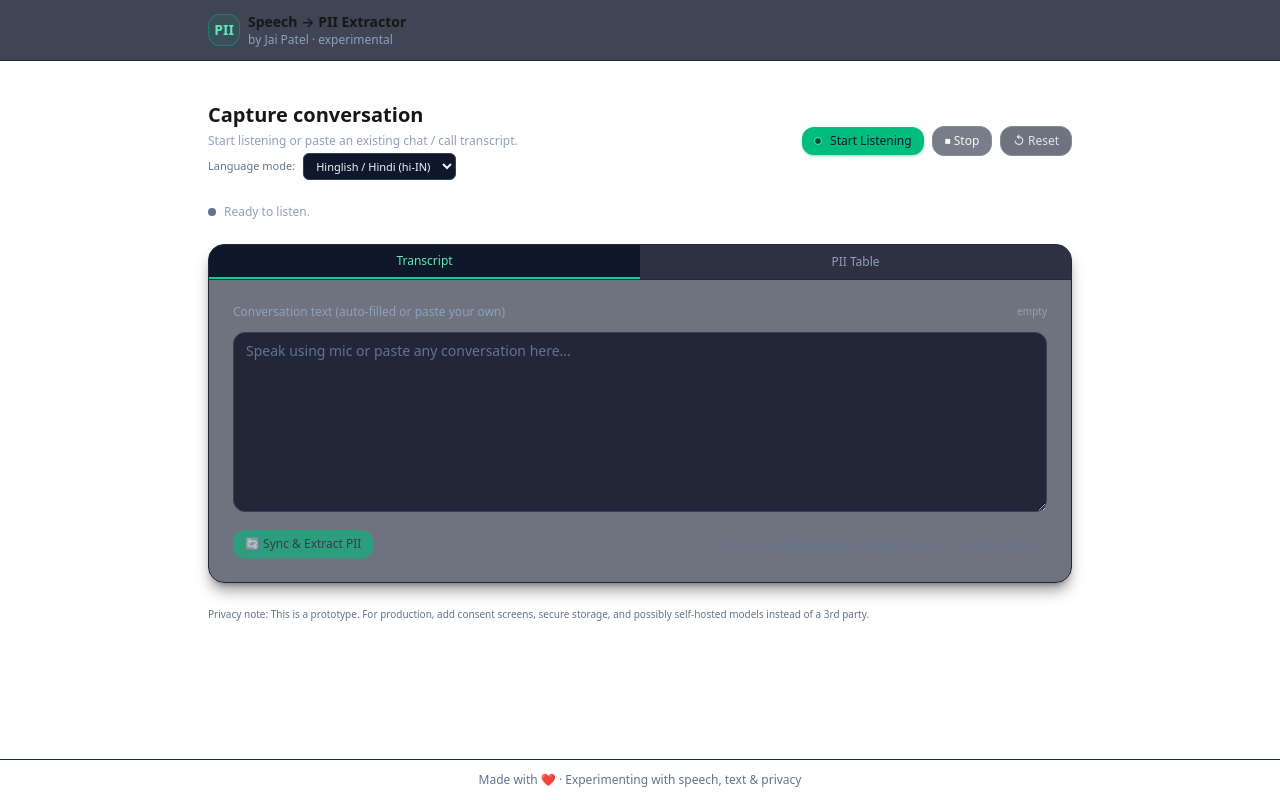
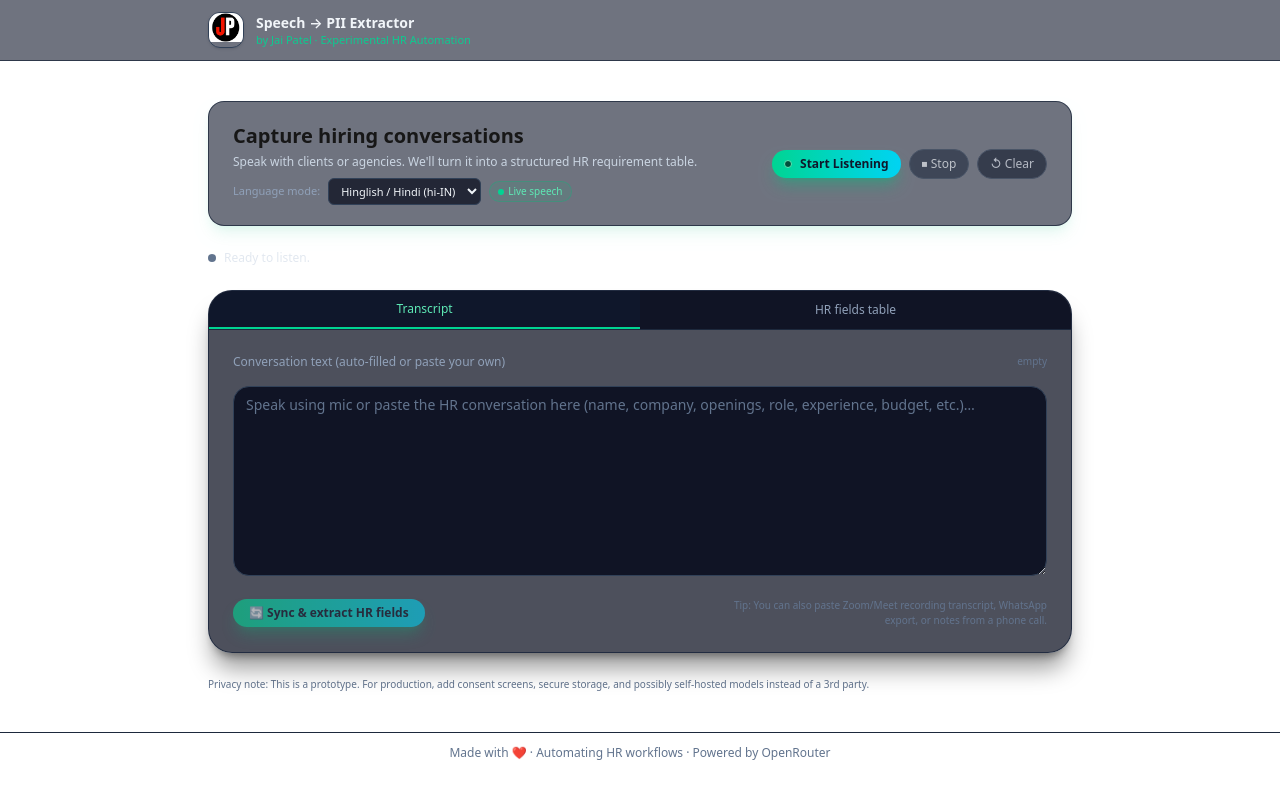
Before and after one commit to Vermajai1995/hr-assistant-workflow, a Next.js app: page /capture in a window 1280 px wide. Built offline with nearby package versions, Linux system fonts and the light colour scheme.

Commit message:
refine 1

```diff
--- a/app/capture/page.tsx
+++ b/app/capture/page.tsx
@@ -153,7 +153,7 @@ export default function CapturePage() {
     }
     setIsExtracting(true);
     setError(null);
-    setStatus("Extracting PII…");
+    setStatus("Extracting structured HR details…");
 
     try {
       const res = await fetch("/api/extract-pii", {
@@ -171,8 +171,8 @@ export default function CapturePage() {
       setPiiRows(data.rows || []);
       setStatus(
         data.rows?.length
-          ? `Found ${data.rows.length} PII items.`
-          : "No PII found in this conversation."
+          ? `Found ${data.rows.length} key fields for this requirement.`
+          : "No useful fields found in this conversation."
       );
       setActiveTab("pii");
     } catch (err: any) {
@@ -232,7 +232,7 @@ export default function CapturePage() {
     const url = URL.createObjectURL(blob);
     const link = document.createElement("a");
     link.href = url;
-    link.download = "pii-data.csv";
+    link.download = "hr-requirement-fields.csv";
     link.click();
     URL.revokeObjectURL(url);
     setStatus("CSV exported.");
@@ -255,27 +255,36 @@ export default function CapturePage() {
 
   return (
     <div className="mx-auto max-w-4xl px-4 py-10 space-y-6">
-      {/* Top controls */}
-      <div className="flex flex-col gap-3 sm:flex-row sm:items-center sm:justify-between">
+
+      {/* Top heading + actions card */}
+      <div className="rounded-2xl border border-slate-800/80 bg-slate-900/60 backdrop-blur-xl px-4 py-4 sm:px-6 sm:py-5 flex flex-col gap-4 sm:flex-row sm:items-center sm:justify-between shadow-lg shadow-emerald-500/10">
         <div className="space-y-1">
-          <h1 className="text-xl font-semibold">Capture conversation</h1>
-          <p className="text-xs text-slate-400">
-            Start listening or paste an existing chat / call transcript.
+          <h1 className="text-lg sm:text-xl font-semibold">
+            Capture hiring conversations
+          </h1>
+          <p className="text-[11px] sm:text-xs text-slate-300">
+            Speak with clients or agencies. We&apos;ll turn it into a structured HR
+            requirement table.
           </p>
-          <div className="flex items-center gap-2 text-[11px] text-slate-400">
-            <span className="text-slate-500">Language mode:</span>
+
+          <div className="flex items-center gap-2 text-[11px] text-slate-300 pt-1">
+            <span className="text-slate-400">Language mode:</span>
             <select
               value={lang}
               onChange={(e) =>
                 setLang(e.target.value as "hi-IN" | "en-IN" | "en-US")
               }
               disabled={isListening}
-              className="rounded-md border border-slate-700 bg-slate-900 px-2 py-1 text-[11px] text-slate-100"
+              className="rounded-md border border-slate-700 bg-slate-950/70 px-2 py-1 text-[11px] text-slate-100 focus:outline-none focus:ring-1 focus:ring-emerald-400/70"
             >
               <option value="hi-IN">Hinglish / Hindi (hi-IN)</option>
               <option value="en-IN">English (India - en-IN)</option>
               <option value="en-US">English (US - en-US)</option>
             </select>
+            <span className="inline-flex items-center gap-1 rounded-full bg-emerald-500/10 border border-emerald-500/30 px-2 py-[2px] text-[10px] text-emerald-300">
+              <span className="h-1.5 w-1.5 rounded-full bg-emerald-400" />
+              Live speech
+            </span>
           </div>
         </div>
 
@@ -283,148 +292,150 @@ export default function CapturePage() {
           <button
             onClick={startListening}
             disabled={!isSupported || isListening}
-            className="inline-flex items-center gap-2 rounded-xl bg-emerald-500 px-3 py-1.5 text-xs font-medium text-slate-900 shadow shadow-emerald-500/40 disabled:opacity-50"
+            className="inline-flex items-center gap-2 rounded-full bg-gradient-to-r from-emerald-400 to-cyan-400 px-3 py-1.5 text-xs font-semibold text-slate-900 shadow-lg shadow-emerald-500/40 disabled:opacity-50"
           >
             <span className="h-2 w-2 rounded-full bg-emerald-900 border border-emerald-300" />
-            Start Listening
+            {isSupported ? "Start Listening" : "Not supported"}
           </button>
           <button
             onClick={stopListening}
             disabled={!isListening}
-            className="inline-flex items-center gap-2 rounded-xl bg-slate-800 px-3 py-1.5 text-xs font-medium text-slate-100 border border-slate-700 disabled:opacity-50"
+            className="inline-flex items-center gap-2 rounded-full bg-slate-800 px-3 py-1.5 text-xs font-medium text-slate-100 border border-slate-700 disabled:opacity-50"
           >
             ⏹ Stop
           </button>
           <button
             onClick={handleReset}
             disabled={isBusy || (!transcript && !piiRows.length)}
-            className="inline-flex items-center gap-2 rounded-xl bg-slate-900 px-3 py-1.5 text-xs font-medium text-slate-300 border border-slate-700 disabled:opacity-50"
+            className="inline-flex items-center gap-2 rounded-full bg-slate-900 px-3 py-1.5 text-xs font-medium text-slate-200 border border-slate-700 disabled:opacity-50"
           >
-            ↺ Reset
+            ↺ Clear
           </button>
         </div>
       </div>
 
       {/* Status line */}
-      <div className="text-xs text-slate-400 flex items-center gap-2">
+      <div className="flex items-center gap-2 text-xs text-slate-200">
         <span
           className={`inline-flex h-2 w-2 rounded-full ${
             isListening
-              ? "bg-emerald-400"
+              ? "bg-emerald-400 shadow-[0_0_0_4px] shadow-emerald-500/20"
               : isExtracting
-              ? "bg-amber-400"
+              ? "bg-amber-400 shadow-[0_0_0_4px] shadow-amber-500/20"
               : "bg-slate-500"
           }`}
         />
         <span>{status}</span>
         {isExtracting && (
-          <span className="text-[10px] text-slate-500">
-            (PII extraction in progress…)
+          <span className="text-[10px] text-slate-400">
+            (Parsing roles, openings, budget, experience…)
           </span>
         )}
       </div>
 
       {error && (
-        <div className="text-xs text-red-400 border border-red-700/60 bg-red-950/40 rounded-lg px-3 py-2">
+        <div className="text-xs text-red-300 border border-red-700/70 bg-red-950/50 rounded-xl px-3 py-2">
           {error}
         </div>
       )}
 
-      {/* Tabs + content */}
-      <div className="rounded-2xl border border-slate-800 bg-slate-900/60 shadow-lg shadow-black/40 overflow-hidden">
+      {/* Main card: tabs + content */}
+      <div className="rounded-3xl border border-slate-800/90 bg-slate-950/70 backdrop-blur-xl shadow-xl shadow-black/40 overflow-hidden">
         {/* Tabs */}
-        <div className="flex border-b border-slate-800 bg-slate-950/60">
+        <div className="flex border-b border-slate-800 bg-slate-950/80">
           <button
             onClick={() => handleTabChange("transcript")}
-            className={`flex-1 px-4 py-2 text-xs font-medium ${
+            className={`flex-1 px-4 py-2.5 text-xs font-medium transition-colors ${
               activeTab === "transcript"
                 ? "bg-slate-900 text-emerald-300 border-b-2 border-emerald-400"
-                : "text-slate-400 hover:text-slate-200"
+                : "text-slate-400 hover:text-slate-100"
             }`}
           >
             Transcript
           </button>
           <button
             onClick={() => handleTabChange("pii")}
-            className={`flex-1 px-4 py-2 text-xs font-medium ${
+            className={`flex-1 px-4 py-2.5 text-xs font-medium transition-colors ${
               activeTab === "pii"
                 ? "bg-slate-900 text-emerald-300 border-b-2 border-emerald-400"
-                : "text-slate-400 hover:text-slate-200"
+                : "text-slate-400 hover:text-slate-100"
             }`}
             disabled={isListening}
           >
-            PII Table
+            HR fields table
           </button>
         </div>
 
         {/* Body */}
         <div className="p-4 sm:p-6">
           {activeTab === "transcript" && (
-            <div className="space-y-3">
-              <label className="flex justify-between items-center text-xs text-slate-400">
+            <div className="space-y-4">
+              <div className="flex justify-between items-center text-xs text-slate-400">
                 <span>Conversation text (auto-filled or paste your own)</span>
-                <span className="text-[10px]">
+                <span className="text-[10px] text-slate-500">
                   {transcript.length
                     ? `${transcript.length} characters`
                     : "empty"}
                 </span>
-              </label>
+              </div>
+
               <textarea
-                className="w-full min-h-[180px] rounded-xl border border-slate-700 bg-slate-950/70 px-3 py-2 text-sm text-slate-100 placeholder:text-slate-500 outline-none focus:ring-1 focus:ring-emerald-500/70 focus:border-emerald-500/90 resize-y"
-                placeholder="Speak using mic or paste any conversation here..."
+                className="w-full min-h-[190px] rounded-2xl border border-slate-700 bg-slate-950/80 px-3 py-2 text-sm text-slate-100 placeholder:text-slate-500 outline-none focus:ring-1 focus:ring-emerald-400/70 focus:border-emerald-400/90 resize-y"
+                placeholder="Speak using mic or paste the HR conversation here (name, company, openings, role, experience, budget, etc.)…"
                 value={transcript}
                 onChange={(e) => setTranscript(e.target.value)}
                 readOnly={isListening}
               />
 
-              <div className="flex flex-wrap gap-2 justify-between items-center">
+              <div className="flex flex-wrap gap-3 justify-between items-center">
                 <button
                   onClick={() => handleExtractPII(false)}
                   disabled={!transcript.trim() || isBusy}
-                  className="inline-flex items-center gap-2 rounded-xl bg-emerald-500 px-3 py-1.5 text-xs font-medium text-slate-900 shadow shadow-emerald-500/40 disabled:opacity-50"
+                  className="inline-flex items-center gap-2 rounded-full bg-gradient-to-r from-emerald-400 to-cyan-400 px-4 py-1.5 text-xs font-semibold text-slate-900 shadow-lg shadow-emerald-500/40 disabled:opacity-50"
                 >
-                  🔄 Sync &amp; Extract PII
+                  🔄 Sync &amp; extract HR fields
                 </button>
-                <p className="text-[10px] text-slate-500">
-                  Tip: You can paste Zoom/Meet chat, WhatsApp export, call
-                  transcript, etc.
+                <p className="text-[10px] text-slate-500 max-w-xs text-right">
+                  Tip: You can also paste Zoom/Meet recording transcript, WhatsApp
+                  export, or notes from a phone call.
                 </p>
               </div>
             </div>
           )}
 
           {activeTab === "pii" && (
-            <div className="space-y-3">
+            <div className="space-y-4">
               <div className="flex items-center justify-between gap-2 flex-wrap">
                 <div>
-                  <h2 className="text-sm font-medium">Detected PII</h2>
+                  <h2 className="text-sm font-semibold text-slate-100">
+                    Structured requirement fields
+                  </h2>
                   <p className="text-[11px] text-slate-400">
-                    {piiRows.length
-                      ? "Review carefully before sharing or storing."
-                      : "No PII detected yet. Try syncing a transcript."}
+                    Use this table to update your ATS, share with team, or send
+                    back to client.
                   </p>
                 </div>
                 <div className="flex items-center gap-2 flex-wrap">
                   <button
                     onClick={handleCopyAsMarkdown}
                     disabled={!piiRows.length || isBusy}
-                    className="rounded-xl bg-slate-800 px-3 py-1.5 text-[11px] font-medium text-slate-100 border border-slate-700 disabled:opacity-50"
+                    className="rounded-full bg-slate-900 px-3 py-1.5 text-[11px] font-medium text-slate-100 border border-slate-700 disabled:opacity-50"
                   >
                     Copy as table
                   </button>
                   <button
                     onClick={handleExportCSV}
                     disabled={!piiRows.length || isBusy}
-                    className="rounded-xl bg-slate-800 px-3 py-1.5 text-[11px] font-medium text-slate-100 border border-slate-700 disabled:opacity-50"
+                    className="rounded-full bg-slate-900 px-3 py-1.5 text-[11px] font-medium text-slate-100 border border-slate-700 disabled:opacity-50"
                   >
                     Export CSV
                   </button>
                 </div>
               </div>
 
-              <div className="overflow-x-auto border border-slate-800 rounded-xl">
+              <div className="overflow-x-auto border border-slate-800/80 rounded-2xl bg-slate-950/70">
                 <table className="min-w-full text-[11px]">
-                  <thead className="bg-slate-900/80 border-b border-slate-800">
+                  <thead className="bg-gradient-to-r from-slate-900 via-slate-900 to-slate-950 border-b border-slate-800">
                     <tr>
                       <th className="px-2 py-2 text-left text-slate-400 font-medium">
                         #
@@ -451,16 +462,17 @@ export default function CapturePage() {
                       <tr>
                         <td
                           colSpan={6}
-                          className="px-3 py-4 text-center text-slate-500"
+                          className="px-3 py-5 text-center text-slate-500"
                         >
-                          No PII rows yet. Extract using the transcript tab.
+                          No HR fields detected yet. Extract using the transcript
+                          tab.
                         </td>
                       </tr>
                     ) : (
                       piiRows.map((row, idx) => (
                         <tr
                           key={idx}
-                          className="border-t border-slate-800/80 hover:bg-slate-900/60"
+                          className="border-t border-slate-800/70 odd:bg-slate-950/70 even:bg-slate-950/40 hover:bg-slate-900/60 transition-colors"
                         >
                           <td className="px-2 py-2 align-top text-slate-500">
                             {idx + 1}
@@ -471,8 +483,10 @@ export default function CapturePage() {
                           <td className="px-2 py-2 align-top text-slate-100">
                             {row.value}
                           </td>
-                          <td className="px-2 py-2 align-top text-slate-300">
-                            {row.category}
+                          <td className="px-2 py-2 align-top">
+                            <span className={categoryBadgeClass(row.category)}>
+                              {row.category || "—"}
+                            </span>
                           </td>
                           <td className="px-2 py-2 align-top text-slate-300">
                             {row.confidence !== undefined
@@ -514,3 +528,22 @@ function csvEscape(text: string): string {
   }
   return text;
 }
+
+function categoryBadgeClass(category: string): string {
+  const base =
+    "inline-flex items-center rounded-full border px-2 py-[2px] text-[10px] capitalize";
+  switch (category?.toLowerCase()) {
+    case "client":
+      return `${base} bg-emerald-500/10 border-emerald-400/60 text-emerald-200`;
+    case "role":
+      return `${base} bg-cyan-500/10 border-cyan-400/60 text-cyan-200`;
+    case "openings":
+      return `${base} bg-indigo-500/10 border-indigo-400/60 text-indigo-200`;
+    case "budget":
+      return `${base} bg-amber-500/10 border-amber-400/60 text-amber-200`;
+    case "location":
+      return `${base} bg-fuchsia-500/10 border-fuchsia-400/60 text-fuchsia-200`;
+    default:
+      return `${base} bg-slate-700/40 border-slate-500/80 text-slate-100`;
+  }
+}
--- a/app/layout.tsx
+++ b/app/layout.tsx
@@ -1,45 +1,52 @@
 // app/layout.tsx
 import "./globals.css";
+import Image from "next/image";
+import type { ReactNode } from "react";
 import type { Metadata } from "next";
 
 export const metadata: Metadata = {
   title: "Speech → PII Extractor | Jai Patel",
-  description: "Convert free-form Hindi/English conversation to text and extract PII in clean table format.",
+  description:
+    "Transcribe conversations & extract structured hiring details automatically.",
 };
 
-export default function RootLayout({
-  children,
-}: {
-  children: React.ReactNode;
-}) {
+export default function RootLayout({ children }: { children: ReactNode }) {
   return (
     <html lang="en">
-      <body className="min-h-screen bg-slate-950 text-slate-100">
-        <div className="min-h-screen flex flex-col">
-          <header className="border-b border-slate-800 bg-slate-900/80 backdrop-blur">
-            <div className="mx-auto max-w-4xl px-4 py-3 flex items-center justify-between">
-              <div className="flex items-center gap-2">
-                <span className="inline-flex h-8 w-8 items-center justify-center rounded-xl bg-emerald-500/10 border border-emerald-500/40 text-sm font-bold text-emerald-300">
-                  PII
-                </span>
-                <div>
-                  <div className="font-semibold text-sm">
-                    Speech → PII Extractor
-                  </div>
-                  <div className="text-xs text-slate-400">
-                    by Jai Patel · experimental
-                  </div>
-                </div>
-              </div>
+      <body className="min-h-screen bg-gradient-to-b from-slate-900 via-slate-850 to-slate-950 text-slate-100">
+        {/* HEADER */}
+        <header className="border-b border-slate-800/80 bg-slate-900/60 backdrop-blur-lg">
+          <div className="mx-auto max-w-4xl px-4 py-3 flex items-center gap-3">
+            {/* LOGO */}
+            <div className="h-9 w-9 rounded-xl overflow-hidden border border-slate-700 shadow">
+              <Image
+                src="/logo.png"
+                alt="Logo"
+                width={40}
+                height={40}
+                className="object-cover"
+              />
             </div>
-          </header>
-          <main className="flex-1">
-            {children}
-          </main>
-          <footer className="border-t border-slate-800 text-xs text-slate-500 py-3 text-center">
-            Made with ❤️ · Experimenting with speech, text & privacy
-          </footer>
-        </div>
+
+            {/* TITLE BLOCK */}
+            <div className="flex flex-col leading-tight">
+              <span className="text-sm font-semibold text-slate-100">
+                Speech → PII Extractor
+              </span>
+              <span className="text-[11px] text-emerald-400/90">
+                by Jai Patel · Experimental HR Automation
+              </span>
+            </div>
+          </div>
+        </header>
+
+        {/* MAIN */}
+        <main className="flex-1">{children}</main>
+
+        {/* FOOTER */}
+        <footer className="border-t border-slate-800 text-xs text-slate-500 py-3 text-center">
+          Made with ❤️ · Automating HR workflows · Powered by OpenRouter
+        </footer>
       </body>
     </html>
   );
```
Also changed, not shown: app/page.tsx (+25 -15 lines).
